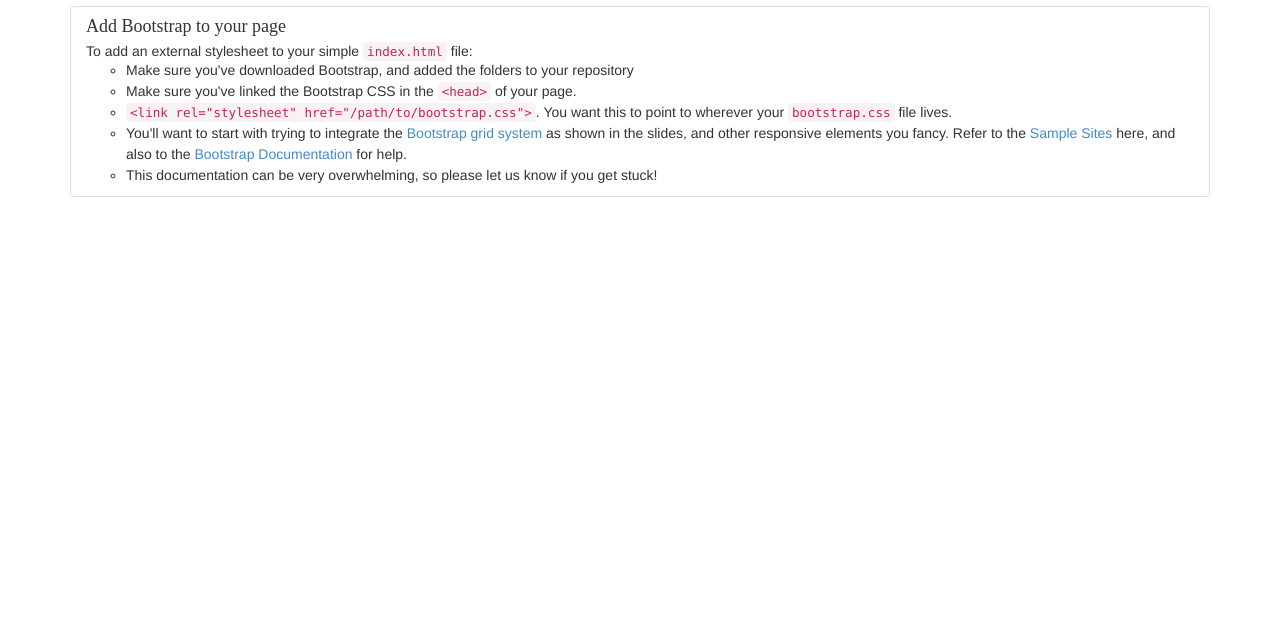
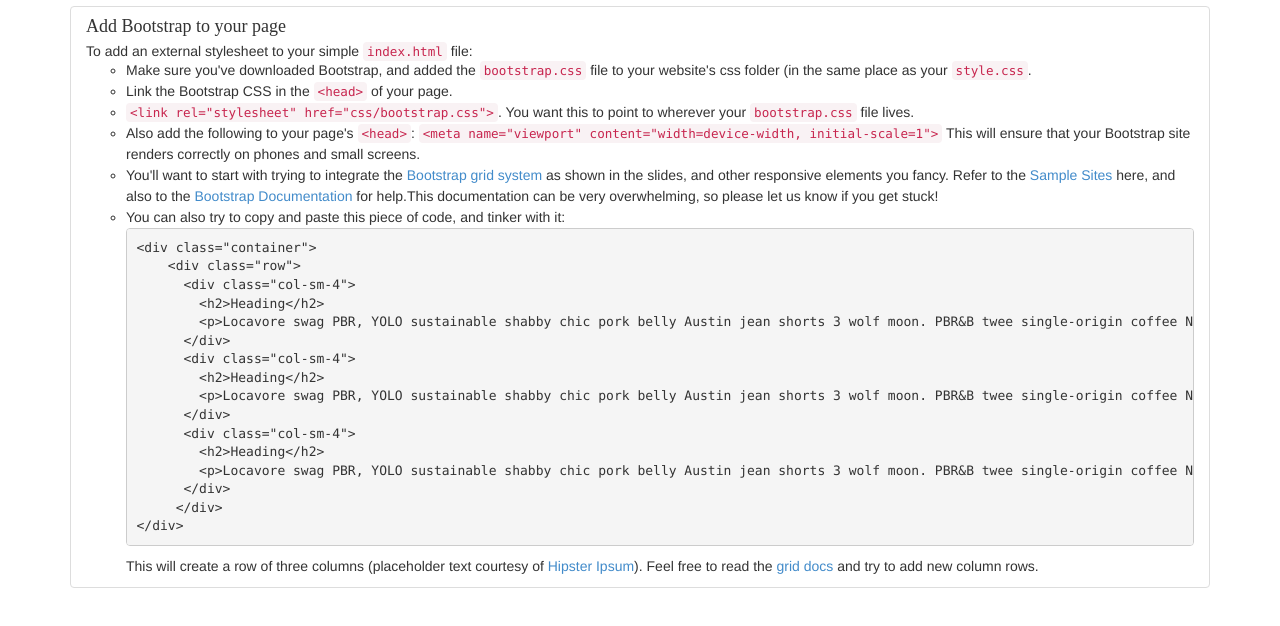
Before and after one commit to cfg-edi/cfg-edi.github.io, a plain HTML site: page courses/bootstrap/exercises.html in a window 1280 px wide. Shown: the part 288-914 px from the top of the page. Before the commit the page ends 800 px from the top, so only its background shows below. Drawn offline with Linux system fonts and the light colour scheme.

Commit message:
adding more information to exercises

```diff
--- a/courses/bootstrap/exercises.html
+++ b/courses/bootstrap/exercises.html
@@ -44,11 +44,29 @@
             <h4 class="list-group-item-heading">Add Bootstrap to your page</h4>
             <p class="list-group-item-text">To add an external stylesheet to your simple <code>index.html</code> file:</p>
           <ul>
-            <li>Make sure you've downloaded Bootstrap, and added the folders to your repository</li>
-            <li>Make sure you've linked the Bootstrap CSS in the <code>&lt;head&gt;</code> of your page.</li>
-            <li><code>&lt;link rel="stylesheet" href="/path/to/bootstrap.css"&gt;</code>. You want this to point to wherever your <code>bootstrap.css</code> file lives.</li>
-            <li>You'll want to start with trying to integrate the <a href="http://getbootstrap.com/css/#grid" target="_blank">Bootstrap grid system</a> as shown in the slides, and other responsive elements you fancy. Refer to the <a href="sample.html">Sample Sites</a> here, and also to the <a href="http://getbootstrap.com/css" target="_blank">Bootstrap Documentation</a> for help.</li>
-            <li>This documentation can be very overwhelming, so please let us know if you get stuck!</li>
+            <li>Make sure you've downloaded Bootstrap, and added the <code>bootstrap.css</code> file to your website's css folder (in the same place as your <code>style.css</code>.</li>
+            <li>Link the Bootstrap CSS in the <code>&lt;head&gt;</code> of your page.</li>
+            <li><code>&lt;link rel="stylesheet" href="css/bootstrap.css"&gt;</code>. You want this to point to wherever your <code>bootstrap.css</code> file lives.</li>
+            <li>Also add the following to your page's <code>&lt;head&gt;</code>: <code>&lt;meta name="viewport" content="width=device-width, initial-scale=1"&gt;</code> This will ensure that your Bootstrap site renders correctly on phones and small screens.</li>
+            <li>You'll want to start with trying to integrate the <a href="http://getbootstrap.com/css/#grid" target="_blank">Bootstrap grid system</a> as shown in the slides, and other responsive elements you fancy. Refer to the <a href="sample.html">Sample Sites</a> here, and also to the <a href="http://getbootstrap.com/css" target="_blank">Bootstrap Documentation</a> for help.This documentation can be very overwhelming, so please let us know if you get stuck!</li>
+            <li>You can also try to copy and paste this piece of code, and tinker with it:
+            <pre>&lt;div class="container"&gt;
+    &lt;div class="row"&gt;
+      &lt;div class="col-sm-4"&gt;
+        &lt;h2&gt;Heading&lt;/h2&gt;
+        &lt;p&gt;Locavore swag PBR, YOLO sustainable shabby chic pork belly Austin jean shorts 3 wolf moon. PBR&B twee single-origin coffee Neutra, dreamcatcher artisan banjo High Life. You probably haven't heard of them organic brunch before they sold out, PBR&B aesthetic whatever actually.&lt;p&gt;
+      &lt;/div&gt;
+      &lt;div class="col-sm-4"&gt;
+        &lt;h2&gt;Heading&lt;/h2&gt;
+        &lt;p&gt;Locavore swag PBR, YOLO sustainable shabby chic pork belly Austin jean shorts 3 wolf moon. PBR&B twee single-origin coffee Neutra, dreamcatcher artisan banjo High Life. You probably haven't heard of them organic brunch before they sold out, PBR&B aesthetic whatever actually.&lt;p&gt;
+      &lt;/div&gt;
+      &lt;div class="col-sm-4"&gt;
+        &lt;h2&gt;Heading&lt;/h2&gt;
+        &lt;p&gt;Locavore swag PBR, YOLO sustainable shabby chic pork belly Austin jean shorts 3 wolf moon. PBR&B twee single-origin coffee Neutra, dreamcatcher artisan banjo High Life. You probably haven't heard of them organic brunch before they sold out, PBR&B aesthetic whatever actually.&lt;p&gt;
+      &lt;/div&gt;
+     &lt;/div&gt;
+&lt;/div&gt;       </pre> This will create a row of three columns (placeholder text courtesy of <a href="http://hipsum.co" target="_blank">Hipster Ipsum</a>). Feel free to read the <a href="http://getbootstrap.com/css/#grid" target="_blank">grid docs</a> and try to add new column rows.</li>
+
             </ul>
         </li>
     </ul>
```
Also changed, not shown: courses/css/exercises.html (+11 -2 lines).
